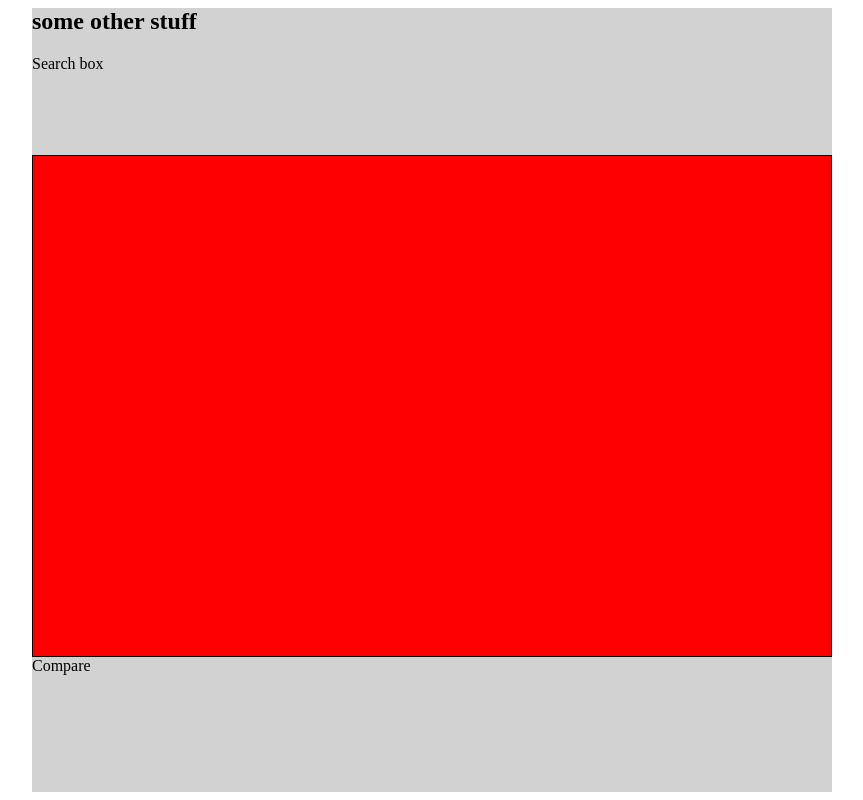
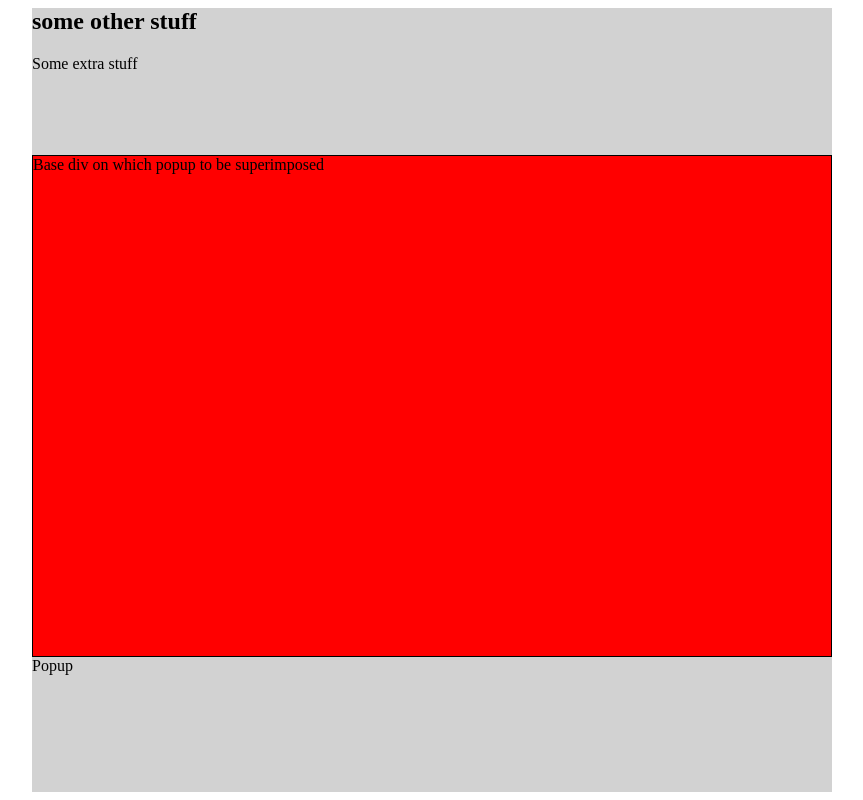
Before and after one commit to abhijeetgk/popup, a plain HTML site: page index.html in a window 1280 px wide. Shown: the whole page, without its empty margins (208-1071 px from the left). Drawn offline with nearby package versions, Linux system fonts and the light colour scheme.

Commit message:
Minor changes
Signed-off-by: Abhijeet Kinjawadekar <abhijeetgk@gmail.com>

```diff
--- a/index.html
+++ b/index.html
@@ -53,7 +53,7 @@ border:1px solid black;
 background:red;
 }
 </style>
-<script src="http://jqueryjs.googlecode.com/files/jquery-1.2.6.min.js" type="text/javascript"></script>
+<script src="http://ajax.googleapis.com/ajax/libs/jquery/1.7.2/jquery.min.js" type="text/javascript"></script>
 
 <script type="text/javascript">
 
@@ -95,9 +95,9 @@ background:red;
 <div style="width:800px;margin:0 auto">
 <div id="container"> <!-- Main Page -->
 <h2>some other stuff</h2>
-<div style="height:100px">Search box</div>
-<div id="diaresult"></div>
-<a onclick="loadPopupBox();">Compare</a>
+<div style="height:100px">Some extra stuff</div>
+<div id="diaresult">Base div on which popup to be superimposed</div>
+<a onclick="loadPopupBox();">Popup</a>
 </div>
 </div>
 </body>
```
